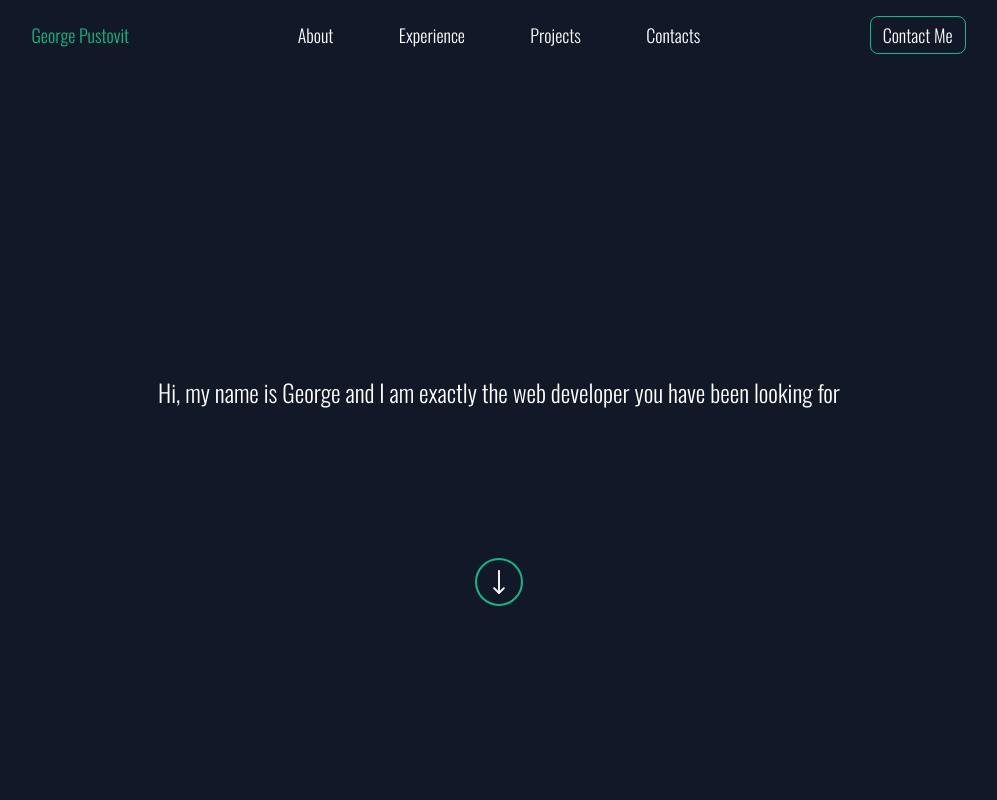
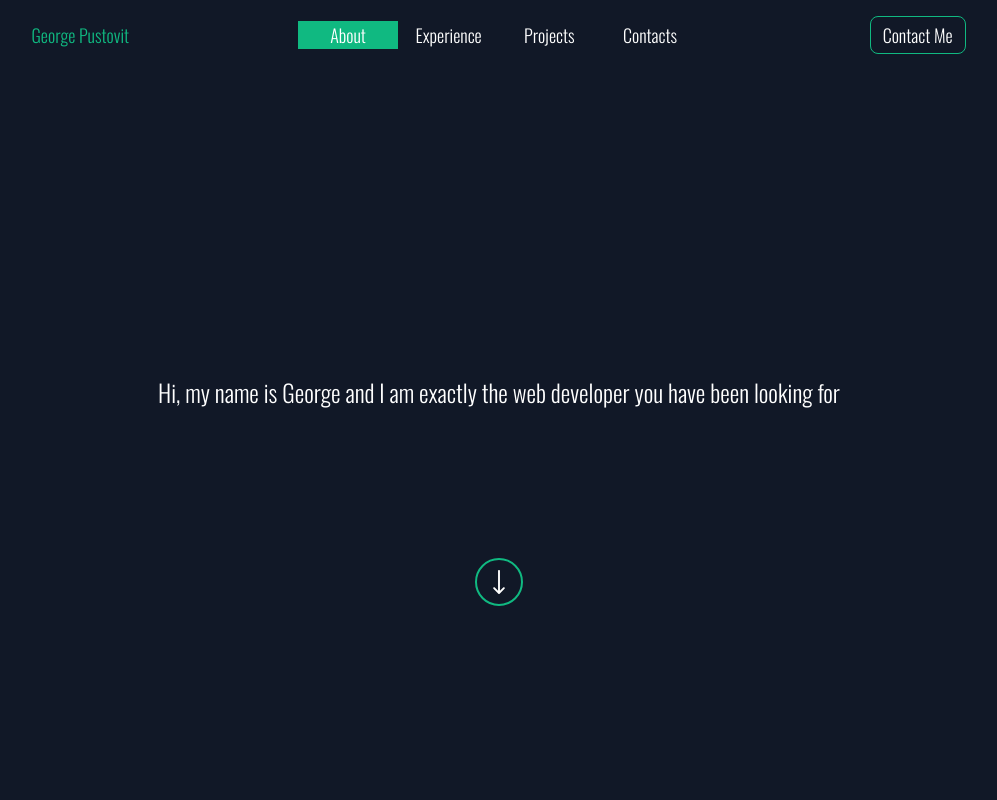
Before and after one commit to qeorqer/portfolio, a Gatsby site: page / in a window 1280 px wide. Shown: the top 800 px of the page, without its empty margins (141-1138 px from the left). Built offline with nearby package versions, Linux system fonts and the light colour scheme; Gatsby itself is replaced by a stand-in of ours.

Commit message:
add scrollspy

```diff
--- a/package.json
+++ b/package.json
@@ -26,12 +26,14 @@
     "gatsby-plugin-react-svg": "^3.1.0",
     "react": "^18.1.0",
     "react-dom": "^18.1.0",
+    "react-scrollspy": "^3.4.3",
     "react-vertical-timeline-component": "^3.5.2"
   },
   "devDependencies": {
     "@types/node": "^17.0.45",
     "@types/react": "^18.0.17",
     "@types/react-dom": "^18.0.6",
+    "@types/react-scrollspy": "^3.3.5",
     "@types/react-vertical-timeline-component": "^3.3.3",
     "@typescript-eslint/eslint-plugin": "^4.33.0",
     "@typescript-eslint/parser": "^4.33.0",
--- a/src/components/Header/index.tsx
+++ b/src/components/Header/index.tsx
@@ -1,5 +1,6 @@
 import { Link } from 'gatsby';
 import React, { useState } from 'react';
+import Scrollspy from 'react-scrollspy';
 
 import Button from '@components/Button';
 
@@ -28,14 +29,16 @@ const Header: React.FC = () => {
           className={`p-5 md:p-0 bg-gray-900 md:bg-transparent md:col-span-2 md:grid md:grid-cols-2 md:gap-4 items-center ${
             styles.mobileMenu
           } ${isMenuOpen && styles.active}`}>
-          <nav>
-            <ul className="md:flex justify-between">
+          <nav className={styles.nav}>
+            <Scrollspy
+              items={menuItems.map((item) => item.name.toLowerCase())}
+              currentClassName={styles.currentLink}>
               {menuItems.map((menuItem) => (
-                <li key={menuItem.name}>
+                <li key={menuItem.name} className="relative lg:flex-1">
                   <Link to={menuItem.link}>{menuItem.name}</Link>
                 </li>
               ))}
-            </ul>
+            </Scrollspy>
           </nav>
           <div>
             <Button text="Contact Me" onClick={() => console.log(123)} />
--- a/src/components/Header/style.module.css
+++ b/src/components/Header/style.module.css
@@ -36,6 +36,19 @@
   transform: rotate(-90deg);
 }
 
+.nav ul {
+  justify-content: space-between;
+}
+
+@media (min-width: 768px) {
+  .nav ul {
+    display: flex;
+  }
+  .nav li.currentLink {
+    background-color: var(--green);
+  }
+}
+
 @media (max-width: 767px) {
   .mobileMenu {
     transition: 0.3s;
--- a/src/components/Header/style.module.css.d.ts
+++ b/src/components/Header/style.module.css.d.ts
@@ -1,4 +1,6 @@
 // This file is automatically generated. Do not modify this file manually -- YOUR CHANGES WILL BE ERASED!
 export const toggleButton: string;
 export const active: string;
+export const nav: string;
+export const currentLink: string;
 export const mobileMenu: string;
```
Also changed, not shown: 1 other file.
